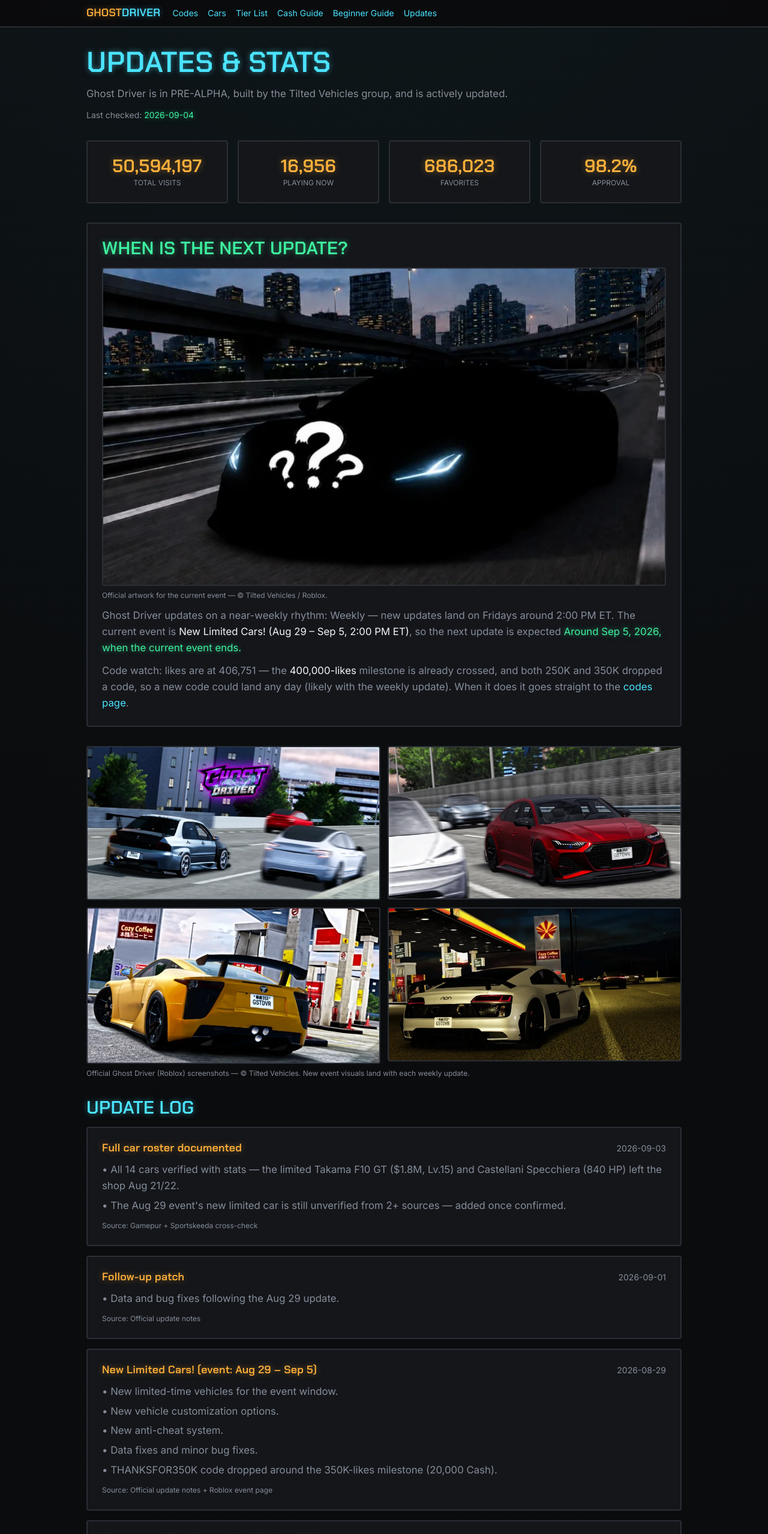
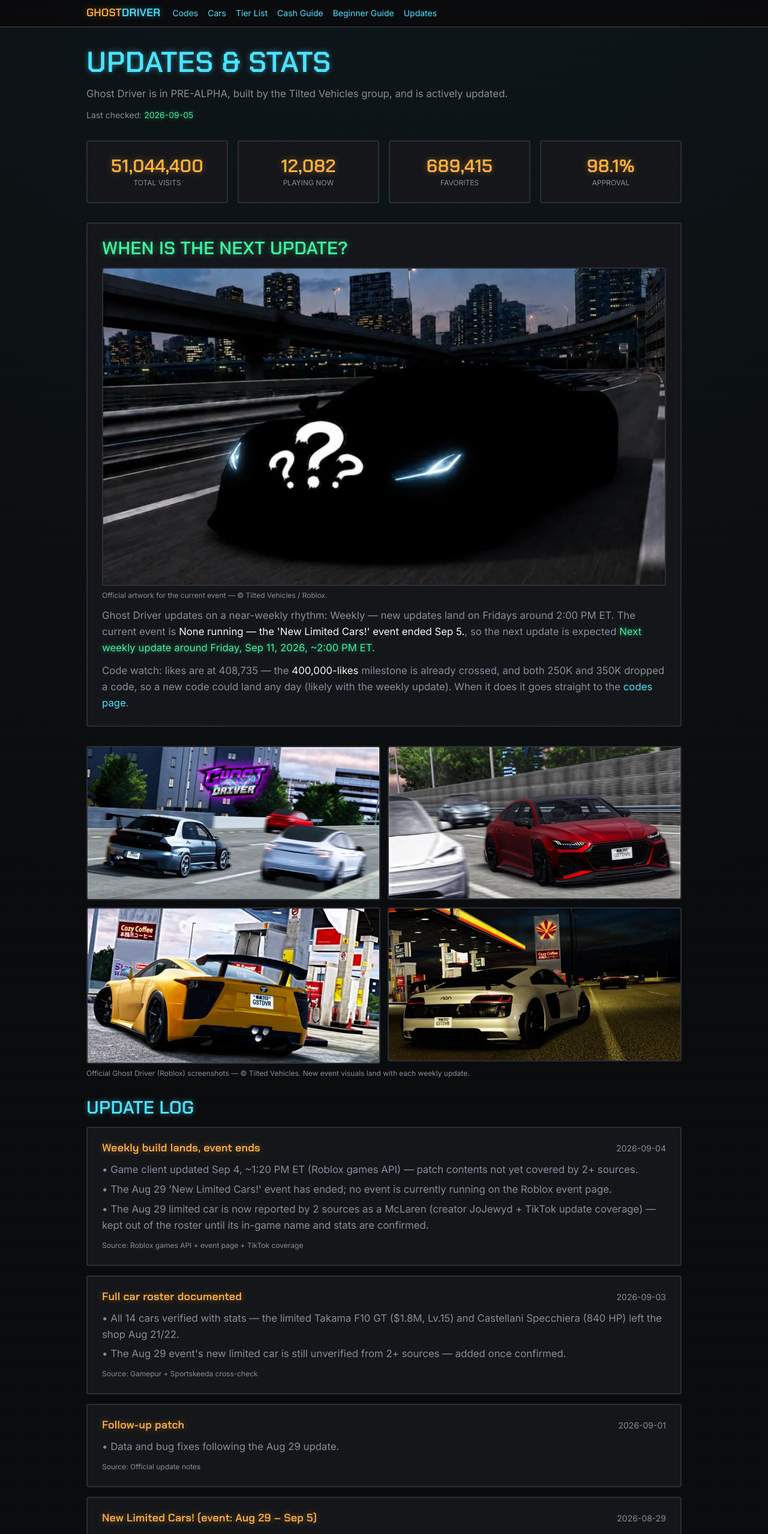
Before and after one commit to ken-fs/ghostdriver, a Next.js app: page /updates in a window 1280 px wide. Shown: the top 2558 px of the page at 60% size. Built offline with nearby package versions, Linux system fonts and the light colour scheme.

Commit message:
chore: 9/5 数据刷新 + 9/4 build 落库（活动已结束，McLaren 限量车双源待证实，无 400K 码）

```diff
--- a/src/data/codes.ts
+++ b/src/data/codes.ts
@@ -2,8 +2,10 @@
  * Ghost Driver redeem codes — single source of truth.
  * RULE: never invent codes. Only list codes verified from 2+ sources or an
  * official source. Mark uncertain ones with status "unconfirmed".
- * Sources this pull (2026-09-04): IGN (Sep 1, in-game tested), dexerto
- * (Sep 3), gamerant (Sep 1), pcgamesn (Aug 30), beebom (Sep 1) — cross-checked.
+ * Sources this pull (2026-09-05): dexerto (Sep 3 — one active code,
+ * THANKSFOR350K only), IGN (Sep 1, in-game tested), gamerant (Sep 1).
+ * Note: likes passed 400K (408K on Sep 5) but no THANKSFOR400K-style code
+ * has appeared in any source yet.
  */
 export interface GameCode {
   code: string;
@@ -13,7 +15,7 @@ export interface GameCode {
 }
 
 /** Date the codes list was last human-verified (drives the freshness stamp). */
-export const CODES_LAST_CHECKED = "2026-09-04";
+export const CODES_LAST_CHECKED = "2026-09-05";
 
 export const CODES: GameCode[] = [
   {
--- a/src/data/stats.json
+++ b/src/data/stats.json
@@ -1,8 +1,8 @@
 {
-  "visits": 50594197,
-  "ccu": 16956,
-  "favorites": 686023,
-  "likes": 406751,
-  "dislikes": 7666,
-  "asOf": "2026-09-04"
+  "visits": 51044400,
+  "ccu": 12082,
+  "favorites": 689415,
+  "likes": 408735,
+  "dislikes": 7709,
+  "asOf": "2026-09-05"
 }
--- a/src/data/updates.ts
+++ b/src/data/updates.ts
@@ -15,24 +15,35 @@ export interface GameUpdate {
 }
 
 /** Date this log was last human-verified (drives the freshness stamp). */
-export const UPDATES_LAST_CHECKED = "2026-09-04";
+export const UPDATES_LAST_CHECKED = "2026-09-05";
 
 /**
  * Verified cadence: updates land roughly weekly, Fridays ~2:00 PM ET, and each
  * event runs one week (Aug 14→21, Aug 21→28, Aug 29→Sep 5 — Roblox event pages).
- * The current "New Limited Cars!" event ends Sep 5, 2:00 PM ET, so the next
- * update is expected around then.
+ * 2026-09-05: the "New Limited Cars!" event has ended and no new event is
+ * running on the Roblox event page; a client build did land Sep 4 ~1:20 PM ET
+ * (games API), contents unverified.
  */
 export const UPDATE_CADENCE = {
   rhythm: "Weekly — new updates land on Fridays around 2:00 PM ET.",
-  currentEvent: "New Limited Cars! (Aug 29 – Sep 5, 2:00 PM ET)",
-  nextExpected: "Around Sep 5, 2026, when the current event ends.",
+  currentEvent: "None running — the 'New Limited Cars!' event ended Sep 5.",
+  nextExpected: "Next weekly update around Friday, Sep 11, 2026, ~2:00 PM ET.",
 } as const;
 
 /** Likes milestone the next code is expected at (250K and 350K both dropped codes). */
 export const NEXT_CODE_MILESTONE = 400_000;
 
 export const UPDATE_LOG: GameUpdate[] = [
+  {
+    date: "2026-09-04",
+    title: "Weekly build lands, event ends",
+    items: [
+      "Game client updated Sep 4, ~1:20 PM ET (Roblox games API) — patch contents not yet covered by 2+ sources.",
+      "The Aug 29 'New Limited Cars!' event has ended; no event is currently running on the Roblox event page.",
+      "The Aug 29 limited car is now reported by 2 sources as a McLaren (creator JoJewyd + TikTok update coverage) — kept out of the roster until its in-game name and stats are confirmed.",
+    ],
+    source: "Roblox games API + event page + TikTok coverage",
+  },
   {
     date: "2026-09-03",
     title: "Full car roster documented",
```
